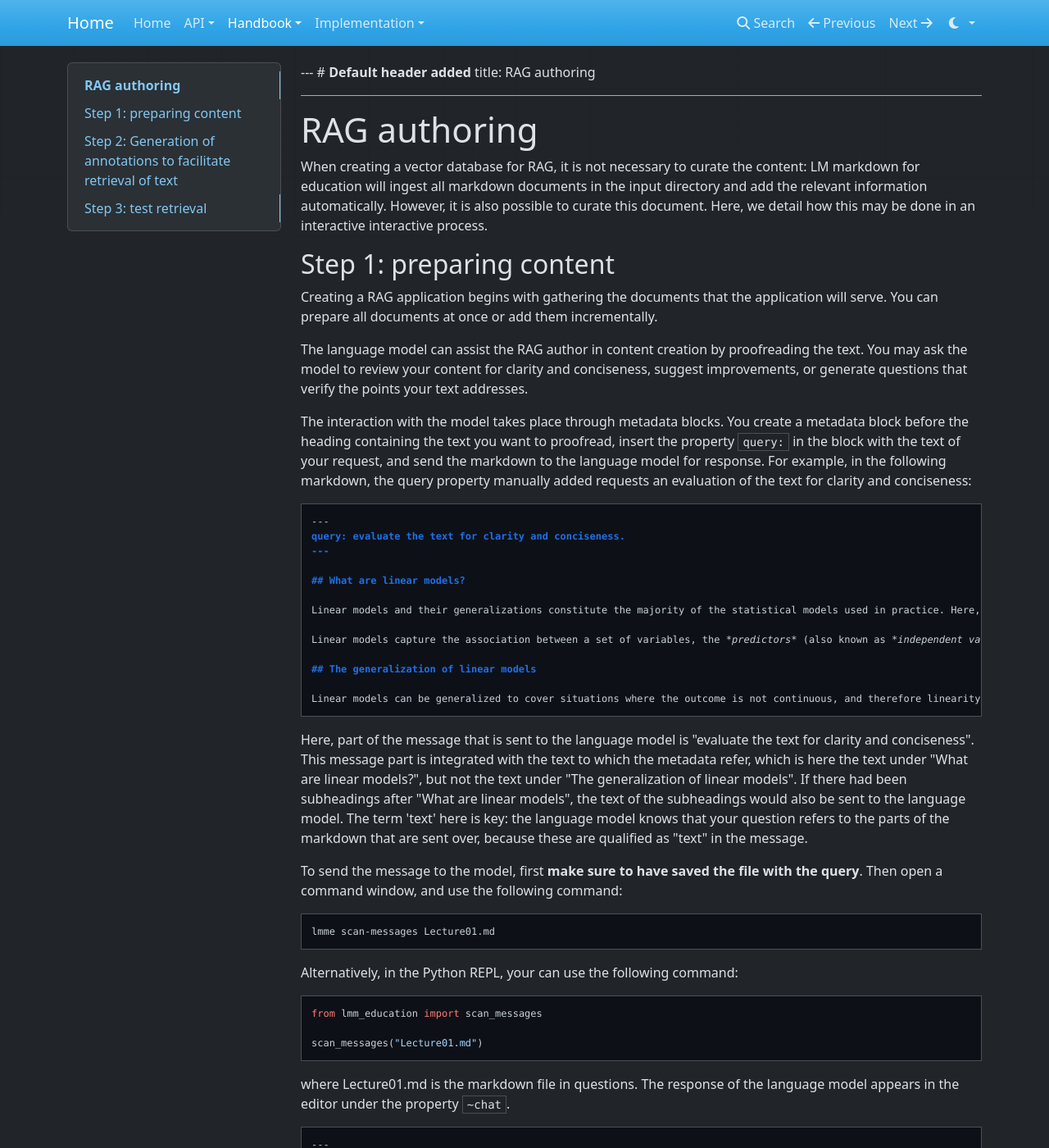
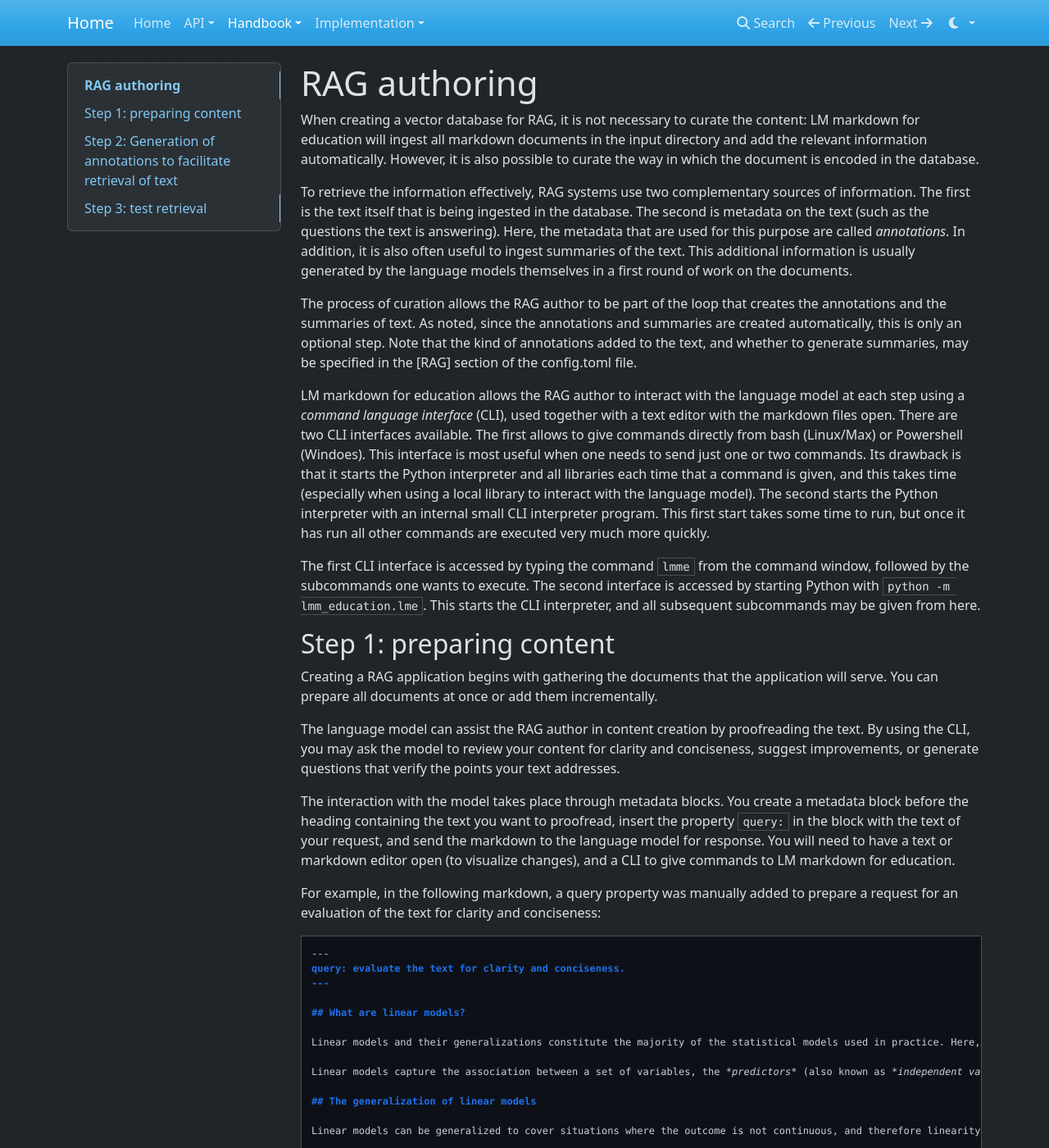
Before and after one commit to roberto-viviani/lmm-education, an MkDocs documentation site: the page built from docs/Handbook/RAGauthoring.md, in a window 1280 px wide and 1400 px high. Shown: the whole window at 82% size. Built offline with MkDocs 1.6.1, drawn with Linux system fonts in a browser that asks for light colours; nearby versions of some CDN libraries; some of the changed text lies outside the part shown.

Commit message:
new lme CLI, documentation updated

````diff
--- a/docs/Handbook/RAGauthoring.md
+++ b/docs/Handbook/RAGauthoring.md
@@ -1,18 +1,28 @@
---- # **Default header added**
+---
 title: RAG authoring
 ---
 
 # RAG authoring
 
-When creating a vector database for RAG, it is not necessary to curate the content: LM markdown for education will ingest all markdown documents in the input directory and add the relevant information automatically. However, it is also possible to curate this document. Here, we detail how this may be done in an interactive interactive process.
+When creating a vector database for RAG, it is not necessary to curate the content: LM markdown for education will ingest all markdown documents in the input directory and add the relevant information automatically. However, it is also possible to curate the way in which the document is encoded in the database.
+
+To retrieve the information effectively, RAG systems use two complementary sources of information. The first is the text itself that is being ingested in the database. The second is metadata on the text (such as the questions the text is answering). Here, the metadata that are used for this purpose are called _annotations_. In addition, it is also often useful to ingest summaries of the text. This additional information is usually generated by the language models themselves in a first round of work on the documents.
+
+The process of curation allows the RAG author to be part of the loop that creates the annotations and the summaries of text. As noted, since the annotations and summaries are created automatically, this is only an optional step. Note that the kind of annotations added to the text, and whether to generate summaries, may be specified in the [RAG] section of the config.toml file.
+
+LM markdown for education allows the RAG author to interact with the language model at each step using a _command language interface_ (CLI), used together with a text editor with the markdown files open. There are two CLI interfaces available. The first allows to give commands directly from bash (Linux/Max) or Powershell (Windoes). This interface is most useful when one needs to send just one or two commands. Its drawback is that it starts the Python interpreter and all libraries each time that a command is given, and this takes time (especially when using a local library to interact with the language model). The second starts the Python interpreter with an internal small CLI interpreter program. This first start takes some time to run, but once it has run all other commands are executed very much more quickly.
+
+The first CLI interface is accessed by typing the command `lmme` from the command window, followed by the subcommands one wants to execute. The second interface is accessed by starting Python with `python -m lmm_education.lme`. This starts the CLI interpreter, and all subsequent subcommands may be given from here.
 
 ## Step 1: preparing content
 
 Creating a RAG application begins with gathering the documents that the application will serve. You can prepare all documents at once or add them incrementally.
 
-The language model can assist the RAG author in content creation by proofreading the text. You may ask the model to review your content for clarity and conciseness, suggest improvements, or generate questions that verify the points your text addresses.
+The language model can assist the RAG author in content creation by proofreading the text. By using the CLI, you may ask the model to review your content for clarity and conciseness, suggest improvements, or generate questions that verify the points your text addresses.
 
-The interaction with the model takes place through metadata blocks. You create a metadata block before the heading containing the text you want to proofread, insert the property `query:` in the block with the text of your request, and send the markdown to the language model for response. For example, in the following markdown, the query property manually added requests an evaluation of the text for clarity and conciseness:
+The interaction with the model takes place through metadata blocks. You create a metadata block before the heading containing the text you want to proofread, insert the property `query:` in the block with the text of your request, and send the markdown to the language model for response. You will need to have a text or markdown editor open (to visualize changes), and a CLI to give commands to LM markdown for education.
+
+For example, in the following markdown, a query property was manually added to prepare a request for an evaluation of the text for clarity and conciseness:
 
 ``` markdown
 ---
@@ -30,15 +40,21 @@ Linear models capture the association between a set of variables, the *predictor
 Linear models can be generalized to cover situations where the outcome is not continuous, and therefore linearity cannot apply. Further text omitted...
 ```
 
-Here, part of the message that is sent to the language model is "evaluate the text for clarity and conciseness". This message part is integrated with the text to which the metadata refer, which is here the text under "What are linear models?", but not the text under "The generalization of linear models". If there had been subheadings after "What are linear models", the text of the subheadings would also be sent to the language model. The term 'text' here is key: the language model knows that your question refers to the parts of the markdown that are sent over, because these are qualified as "text" in the message.
+Here, part of the message that is sent to the language model is "evaluate the text for clarity and conciseness". This message part is integrated with the text to which the metadata refers, which is here the text under "What are linear models?", but not the text under "The generalization of linear models". If there had been subheadings after "What are linear models", the text of the subheadings would also be sent to the language model. The term 'text' here is key: the language model knows that your question refers to the parts of the markdown that are sent over, because these are qualified as "text" in the message.
 
-To send the message to the model, first **make sure to have saved the file with the query**. Then open a command window, and use the following command:
+To send the message to the model, first **make sure to have saved the file with the query property**. Then open a command window, and use the following command:
 
 ```bash
 lmme scan-messages Lecture01.md
 ```
 
-Alternatively, in the Python REPL, your can use the following command:
+Alternatively, after having started the internal CLI interpreter with `python -m lmm_education.lme`:
+
+```
+> scan_messages Lecture01.md
+```
+
+Finally, for those that are used to writing Python scripts, one can call the library directly from there:
 
 ```python
 from lmm_education import scan_messages
@@ -87,7 +103,13 @@ When you are finished with interacting with the language model, you can remove t
 lmme scan-clear-messages Lecture01.md
 ```
 
-or, in the Python REPL,
+or, in internal CLI interpreter,
+
+```
+> scan_clear_messages Lecture01.md
+```
+
+Those preferring a Python REPL or script may use
 
 ```python
 from lmm_education import scan_clear_messages
@@ -95,7 +117,7 @@ from lmm_education import scan_clear_messages
 scan_clear_messages("Lecture01.md")
 ```
 
-Even if not removed explicitly, queries and chats are not used when ingesting the markdown in the vector database.
+It is not necessary to clear the markdown document from these messages prior to ingestion into the RAG database. Even if not removed explicitly, queries and chats are not used when ingesting the markdown in the vector database.
 
 ## Step 2: Generation of annotations to facilitate retrieval of text
 
@@ -107,9 +129,9 @@ Annotations are metadata properties that facilitate the retrieval of text from t
 These are studies with models that contain predictors that were observed in the field, and could not or were not the result of an experimental manipulation of the predictor value. For example, a model of depressive symptoms in adults as predicted by childhood trauma would be such a model.
 ```
 
-Here, the text that is sent to the vector database never contains the word "observational". Hence, the database will have a hard time figuring out that this text is relevant to answer the question "What are observational models?". The only common point between the question and text here is the word "model", but there will be a lot of text in the database with this word. Worse, the question "What are observational studies?" has no points of contact with the text.
+Here, the text that is sent to the vector database never contains the word "observational". Hence, the database will have a hard time figuring out that this text is relevant to answer the question "What are observational studies?". The only common point between the question and text here is the word "study", but there will be a lot of text in the database with this word. Worse, a (somewhat misformulated) question like "What are observational models?" has no points of contact with the text.
 
-Furthermore, other text in the database may contain the term "observational model" even if it does not explain at all what observational models are. Consider the following example.
+Furthermore, other text in the database may contain the term "observational study" even if it does not explain at all what observational models are. Consider the following example.
 
 ``` markdown
 ### Somewhere in text
@@ -142,13 +164,19 @@ keywords=false
 
 'true' and 'false' switch the automatic generation of annotations on and off. In general, you would use the same annotation model in the whole project.
 
-To have LM markdown generate the annotations for inspection, i.e. without ingesting the document, use the console:
+To have LM markdown generate the annotations for inspection, i.e. without ingesting the document, use the following CLI commands:
 
 ```bash
 lmme scan-rag Lecture01.md
 ```
 
-or from the Python REPL:
+or after starting the internal CLI with `python -m lmm_education.lme`:
+
+```
+> scan_rag Lecture01.md
+```
+
+or from a Python script or REPL:
 
 ```python
 from lmm_education import scan_rag
@@ -172,7 +200,7 @@ We will first discuss issues arising from assessing the significance of associat
 When we look at the significance of the association between predictors and outcomes, it is important to distinguish between two different settings. In the first, we have variables that we have observed in the field. For example, early traumas may exert an influence on the predisposition to psychopathology in adult age. We do not have any way to change the occurrence of traumas in the past with an experiment, so we look at their consequences in a sample from the population. Studies of this type are called *observational*. An important issue in observational studies is that predictors may be *confounded* by other factors affecting the outcome. Confounding occurs when the relationship between the predictor and the outcome is distorted by the presence of a third variable. For example, traumas may occur more frequently in adverse socioeconomic conditions, and these conditions may in turn adversely affect the predisposition to psychopathology. When we assess the association between traumas and psychopathology, the association we find may inadvertently include the effects of socioeconomic conditions, as traumatized individuals are often those who are most disadvantaged socioeconomically. Importantly, the existence of an assocatio between an observational variable and an outcome cannot be drectly interpreted as providing evidence of a _causal_ relationship between the variables.
 ```
 
-To edit or add questions, just add them in the metadata block in the `questions` property.
+To edit or add questions, just delete, rewrite, or add them in the metadata block in the `questions` property.
 
 The first time you call `scan_rag`, the text is scanned and a special code is added in a property `~txthash`. This property is used to check what annotations should be recomputed automatically. This happens whenever the text changes. Hence, if you change an annotation manually, it will not be recomputed the next time you call `scan_rag`. If you change the text under that heading, however, the annotation will be recomputed. To prevent this, add the property `frozen = true` to the metadata block.
 
@@ -182,7 +210,13 @@ You can check which headings have changed and will be recomputed from the CLI,
 lmme scan-changed-titles Lecture01.md
 ```
 
-Frozen metadata will not be listed here, only the titles of the heading that will change at the next recompute.
+or, after having started the internal CLI with `python -m lmm_education.lme`:
+
+```
+> scan_changed_titles Lecture01.md
+```
+
+Frozen metadata will not be listed here. The command will only list the titles of the headings whose metadata will be recomputed the next time that scan_rag command is given.
 
 ### Manual annotations
 
@@ -304,9 +338,16 @@ When doing this, you may want to be sure that the original question or similar q
 
 You start with ingesting the document with Python, and then you test that the material is retrieved when you ask the question:
 
-``` bash
+```bash
 lmme ingest AddedMaterial.md
 lmme querydb "What is the reason to add a family parameter to glm call?"
+```
+
+or, after having started the internal CLI with `python -m lmm_education.lme`:
+
+```
+> ingest AddedMaterial.md
+> querydb "What is the reason to add a family paramter to a glm call?"
 ```
 
 or from the Python REPL:
@@ -320,7 +361,9 @@ response = querydb("What is the reason to add a family parameter to a glm call?"
 print(response)
 ```
 
-If the material is not retrieved as you expected, go back to the document and change the annotations, trying to be specific. If even this does not work, it may help changing the text to be more explicit about what the text explains (for example, by mentioning the textual fragment "family parameter to glm call"). The interaction with the model may be repeated, as long as the `docid` property in AddedMaterial.md is not changed. Keeping this property to the same value ensures that the edited markdown replaces the old in the database.
+If the material is not retrieved as you expected, go back to the document and change the annotations, trying to be specific. If even this does not work, it may help changing the text to be more explicit about what the text explains (for example, by mentioning the textual fragment "family parameter to glm call").
+
+To replace the old content in the database with the new, just repeat the ingestion process. LM markdown for education uses the `docid` property in the header of the documents (in the example, AddedMaterial.md) to identify this content. Hence, as long this property is not changed, the new material will replace the old. Keeping this property to the same value ensures that the edited markdown replaces the old in the database.
 
 After you are satisfied with the way the material is being retrieved from the database in response to your queries, you can test the response from the language model with the `query` function:
 
@@ -328,28 +371,51 @@ After you are satisfied with the way the material is being retrieved from the da
 lmme query "What are observational studies?"
 ```
 
+or, after having started the internal CLI with `python -m lmm_education.lme`:
+
+```
+> query "What are observational studies?"
+```
+
 Using the Python REPL:
 
 ``` python
 from lmm_education import query
 
-query("What are observational studies?", console_print = True)
+result = query("What are observational studies?")
+print(result)
 ```
-
-(the console_print argument streams the output to the console).
 
 The configuration file contains three model specifications: `major`, `minor`, and `aux`. By default, the end-user interactions with the language model use the major model. You can experiment with other models by specifying them as an argument to the query, as shown below. You can also specify other arguments such as temperature:
 
 ```bash
 lmme query "What are observational studies?" --model minor --temperature 0.2
 ```
+
+or, after having started the internal CLI with `python -m lmm_education.lme`:
+
+```
+> query "What are observational studies?" --model minor --temperature 0.2
+```
+
 You can also specify a model directly, using the format modelprovider/modelname:
 
 ```bash
 lmme query "What are observational studies?" --model OpenAI/gpt-4-mini
 ```
+(`lmme query --help` will provide a list of all optional arguments).
 
-(`lmme query --help` will provide a list of all optional arguments).
+With the internal CLI,
+
+```
+> query "What are observational studies?" --model OpenAI/gpt-4-mini
+```
+
+Here too to get a list of available options,
+
+```
+> query --help
+```
 
 When using the Python REPL or from code, you can specify a model to which you have access directly using the following syntax.
 
````
